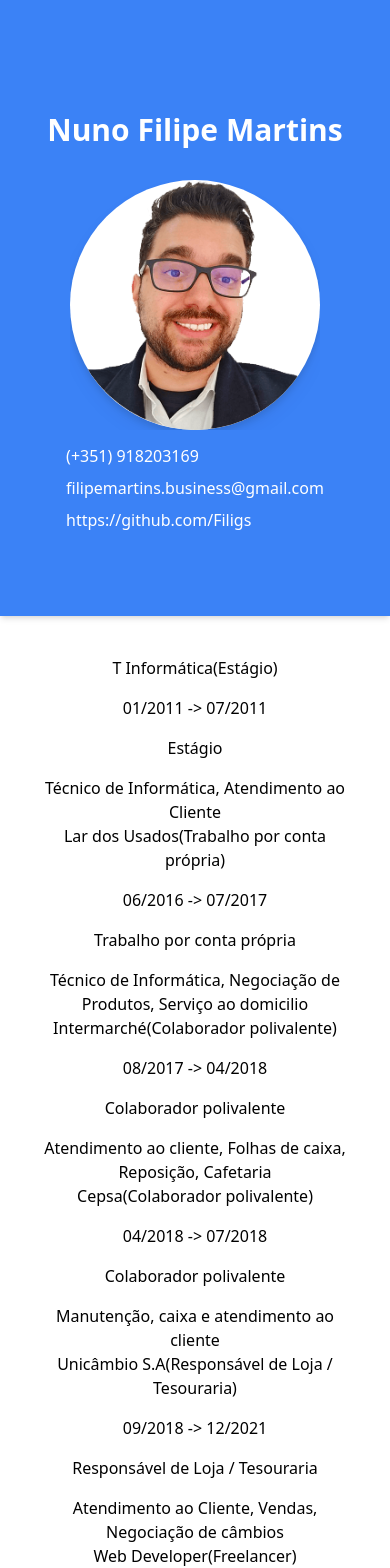
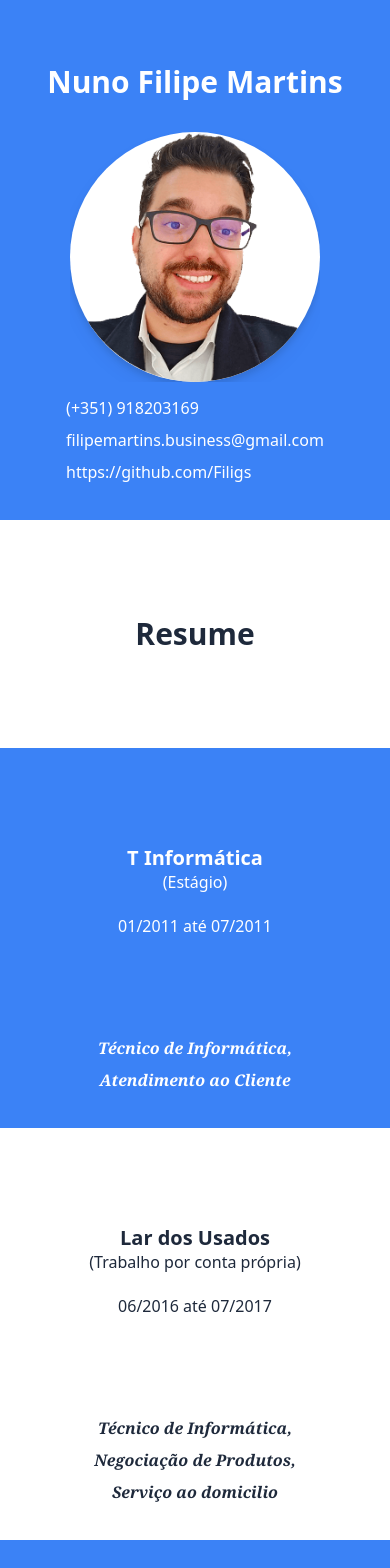
Before and after one commit to Filigs/next-portfolio, a Next.js app: page / in a window 390 px wide. Shown: the top 1568 px of the page. Built offline with nearby package versions, Linux system fonts and the light colour scheme.

Commit message:
jobs MVP
tornei os layout responsive para todos os dispositivos

```diff
--- a/components/about.js
+++ b/components/about.js
@@ -27,13 +27,11 @@ const skills = [
 
 export default function About() {
   return (
-    <div className="flex flex-col lg:flex-row lg:justify-center items-center justify-center bg-blue-500 py-20 shadow-md text-white leading-loose">
+    <div className="flex flex-col lg:flex-row lg:justify-center items-center justify-center bg-blue-500 py-8 text-white leading-loose">
       <div id={"portrait"} className="rounded text-center justify-center">
+        {/* name */}
         <section className="py-8">
-          {/* title */}
           <p className="text-3xl font-bold">{name}</p>
-          {/* <p className="text-lg font-light">{role}</p> */}
-          {/* <p className="text-lg font-light">{dob}</p> */}
         </section>
         {/* imagem */}
         <section>
@@ -45,6 +43,7 @@ export default function About() {
             // layout={"responsive"}
             className="bg-white rounded-full drop-shadow-lg "
           />
+          {/* fazer botao para expand contacts */}
           {/* <icon>
           <h1>
           <p> */}
--- a/components/tables.js
+++ b/components/tables.js
@@ -62,7 +62,7 @@ export default function Experience() {
       id: 6,
       nome: "Web Developer",
       tipo: "Freelancer",
-      desc: "Javascript, Python, HTML, CSS... Frameworks: TailwindCSS, NextJs(React)",
+      desc: "Javascript, Python, HTML, TailwindCSS, NextJs(React)",
       start: "12/2021",
       end: "Momento",
     },
@@ -81,24 +81,28 @@ export default function Experience() {
 
   return (
     <div className="block">
-      <div className="my-4 p-4 mx-auto">
-        {/* <div className="bg-sky-600 rounded-full w-6 h-6 mx-auto">
-          <a className="invisible text-center">*</a>
-        </div> */}
+      <div className="mx-auto">
         <div className="flex flex-col">
+          <p className="py-24 text-center text-3xl font-bold text-slate-800">
+            {"Resume"}
+          </p>
+          {/* fazer accordion por cada nome (nome[...info]) */}
           {jobs.map((job) => {
             return (
-              <div key={job.id} className="text-center px-4 space-y-4">
-                <p>
-                  {job.nome}
-                  {"(" + job.tipo + ")"}
-                </p>
-
-                <p className="align-bottom">
-                  {job.start} {"->"} {job.end}
-                </p>
-                <p className="">{job.tipo}</p>
-                <p>{job.desc}</p>
+              <div
+                key={job.id}
+                className="py-8 text-center  text-slate-800 even:bg-blue-500 even:text-white "
+              >
+                <section key={job.id} className=" max-w-fit mx-auto py-16">
+                  <p className="grid grid-rows-2 leading-tight">
+                    <span className="font-semibold text-xl"> {job.nome}</span>
+                    <span className="font-light"> {" (" + job.tipo + ")"}</span>
+                    <p className="pt-4">{job.start + " até " + job.end}</p>
+                  </p>
+                </section>
+                <section className="px-20 pt-8 leading-loose" key={job.id}>
+                  <p className=" font-serif font-semibold italic">{job.desc}</p>
+                </section>
               </div>
             );
           })}
--- a/pages/index.js
+++ b/pages/index.js
@@ -19,10 +19,10 @@ export default function Home() {
       </Head>
 
       <main className="font-sans">
-        <div className="space-y-6">
+        <div>
           {/* avatar */}
 
-          <section className="" id="layout">
+          <section className="">
             <About />
           </section>
           <section>
```
